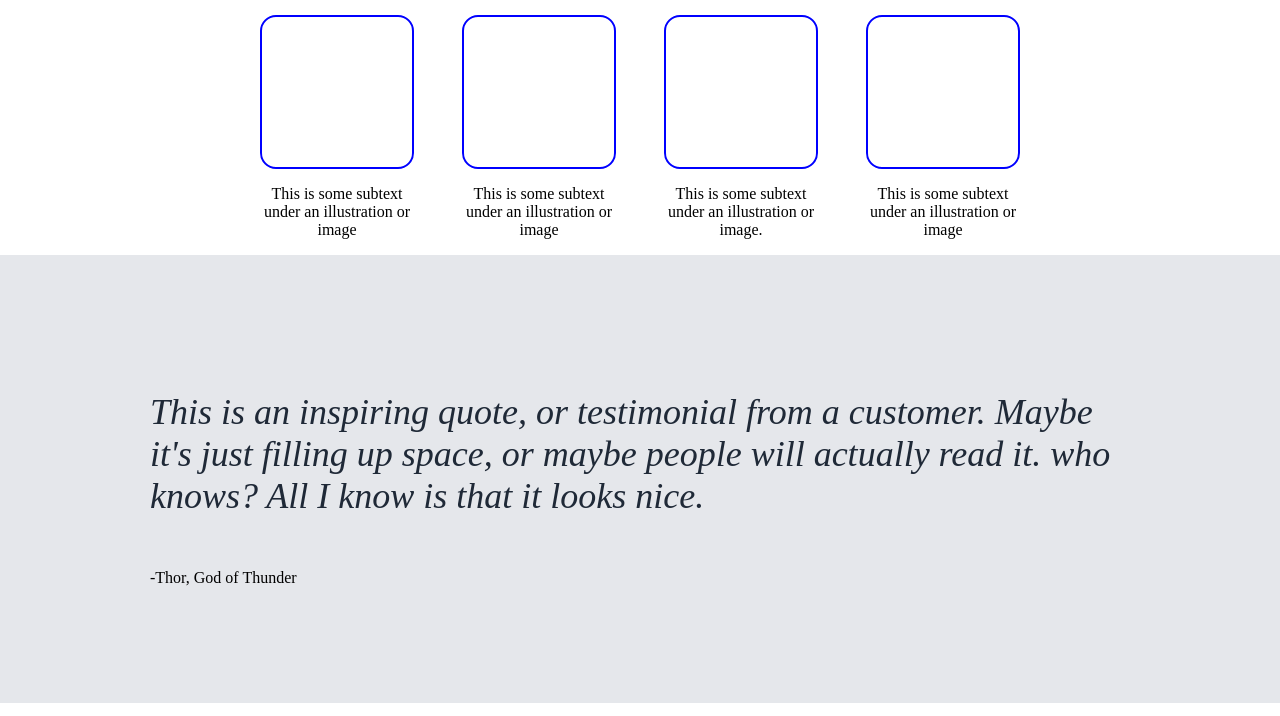
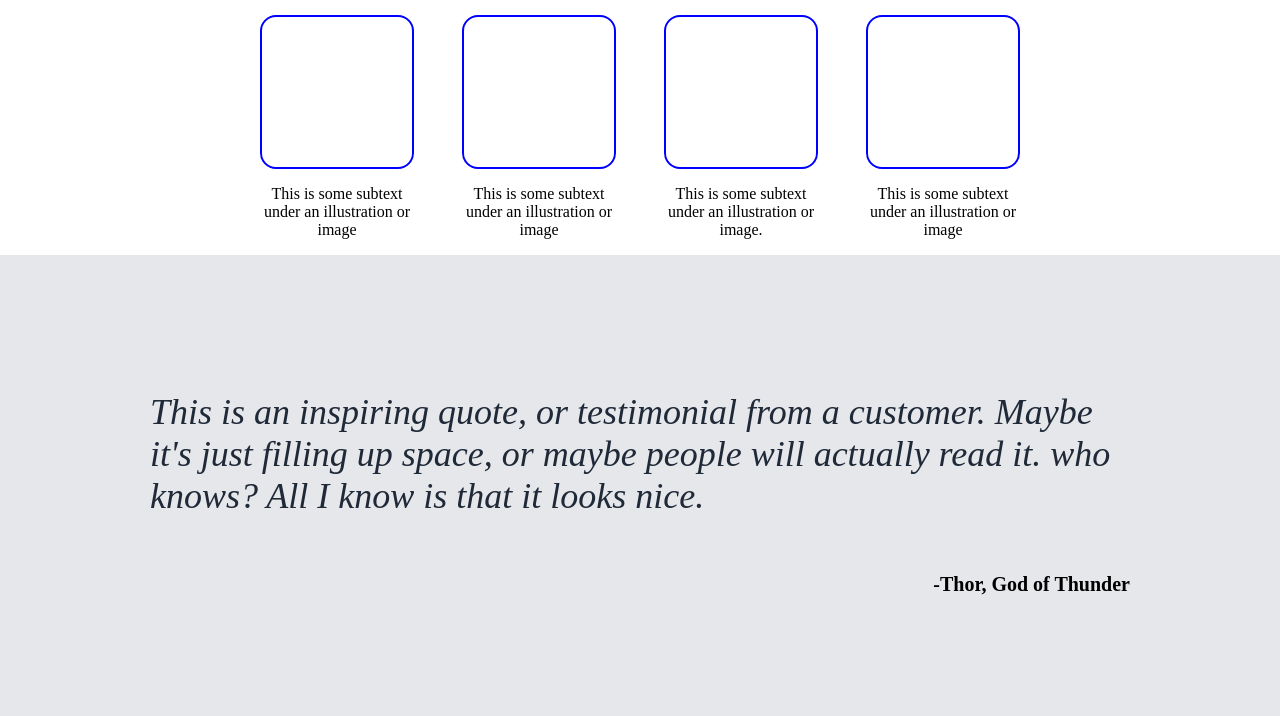
Before and after one commit to ahfercen/Landing-Page, a plain HTML site: page index.html in a window 1280 px wide. Shown: the part 602-1318 px from the top of the page. Drawn offline with Linux system fonts and the light colour scheme.

Commit message:
Testimonial person styling

```diff
--- a/style.css
+++ b/style.css
@@ -120,3 +120,8 @@ body{
     font-style:italic;
     color: #1f2937;
 }
+#quote-person{
+    text-align: right;
+    font-weight: 700;
+    font-size: 20px;
+}
```
